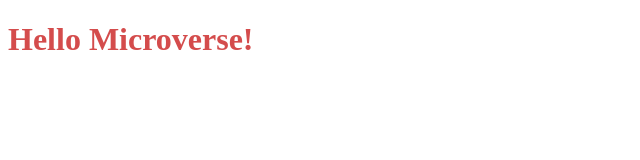
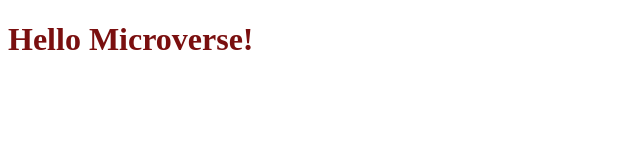
Before and after one commit to Ngufor-emmanuella/second-proj, a website: page index.html in a window 1280 px wide. Shown: the whole page, without its empty margins (0-640 px from the left). Drawn offline with Linux system fonts and the light colour scheme.

Commit message:
Add color red

```diff
--- a/style.css
+++ b/style.css
@@ -1,3 +1,3 @@
 h1 {
-  color: rgb(212, 76, 76);
+  color: rgb(122, 15, 15);
 }
```
